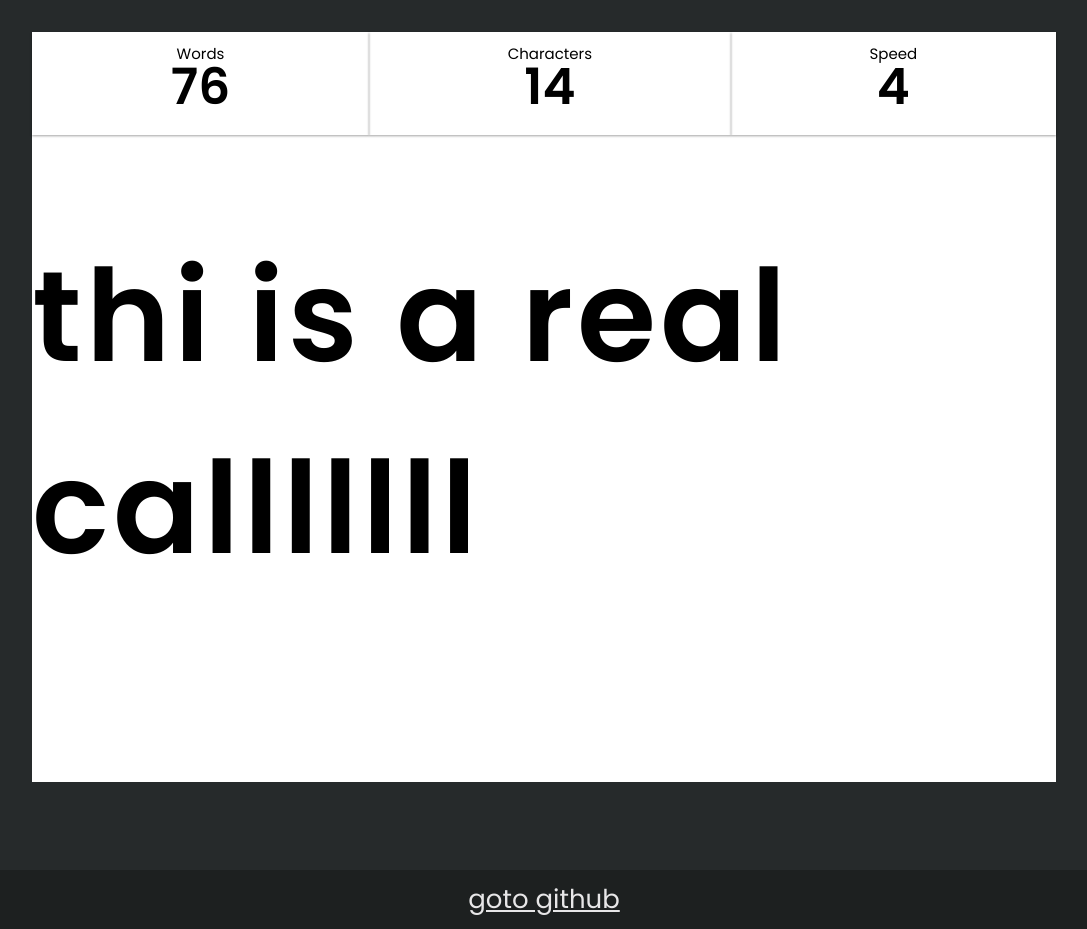
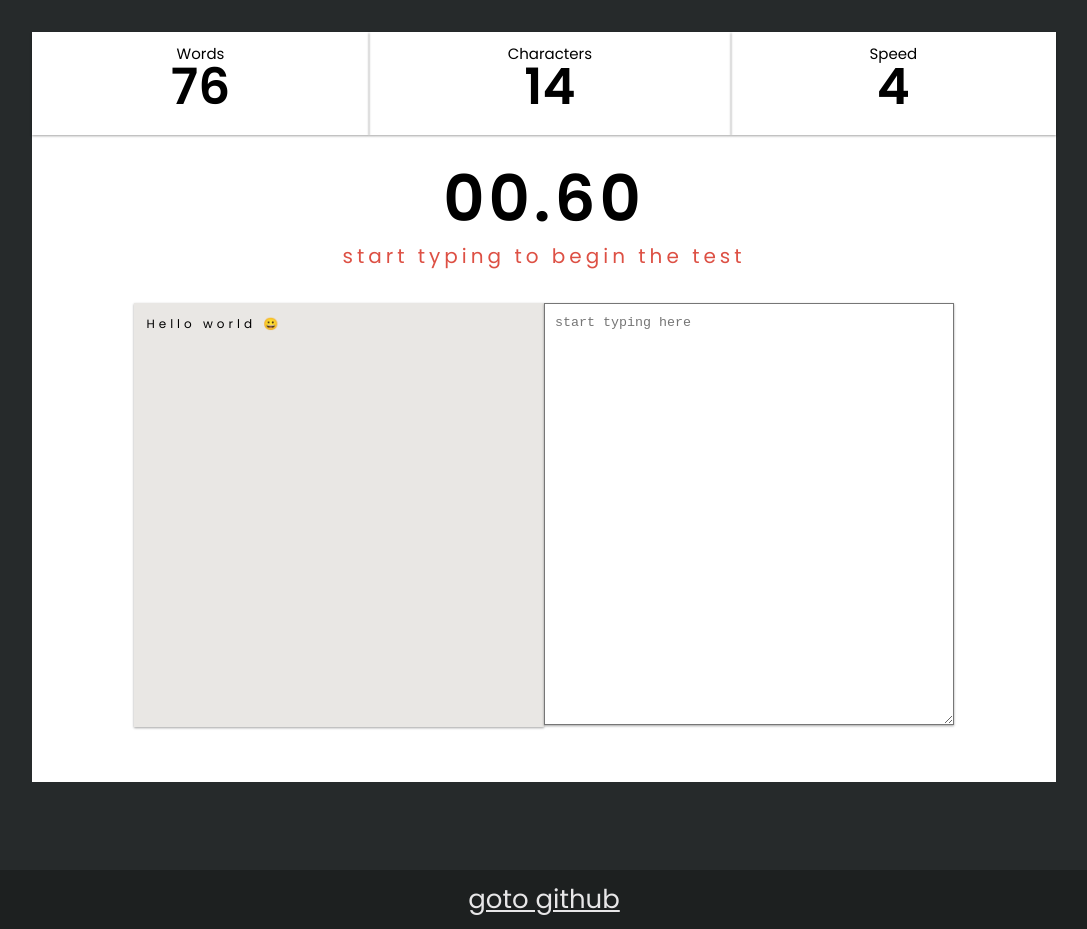
Before and after one commit to sani2608/ReactFlashtype, a React (Create React App) app: page / in a window 1280 px wide. Shown: the part 960-1889 px from the top of the page, without its empty margins (96-1183 px from the left). Built offline with nearby package versions, Linux system fonts and the light colour scheme.

Commit message:
conditional rendering of component

```diff
--- a/src/Components/TestContainer/TestContainer.jsx
+++ b/src/Components/TestContainer/TestContainer.jsx
@@ -1,17 +1,29 @@
 import React from 'react'
 import TypingChallengeContainer from '../TypingChallengeContainer/TypingChallengeContainer';
-// import { TryAgain } from '../TryAgain/TryAgain';
+import { TryAgain } from '../TryAgain/TryAgain';
 
 import './TestContainer.css';
 
 export const TestContainer = ({ words, characters, wpm }) => {
+    let timeRemaining = 5;
+
+
     return (
         <div className='test-container'>
-            <TypingChallengeContainer
-                words={words}
-                characters={characters}
-                wpm={wpm}
-            />
+            {
+                timeRemaining > 0 ? (
+                    <TypingChallengeContainer
+                        words={words}
+                        characters={characters}
+                        wpm={wpm}
+                    />
+                ) : (
+                    <div className='try-again-cont'>
+                        <TryAgain words={words} characters={characters} wpm={wpm} />
+                    </div>
+
+                )
+            }
         </div>
     )
 }
--- a/src/Components/TypingChallengeContainer/TypingChallengeContainer.jsx
+++ b/src/Components/TypingChallengeContainer/TypingChallengeContainer.jsx
@@ -1,5 +1,6 @@
 import React from "react";
 import ChallengeDetailsCard from "../ChallengeDetailsCard/ChallengeDetailsCard";
+import { TypingChallenge } from "../TypingChallenge/TypingChallenge";
 import './TypingChallengeContainer.css'
 const TypingChallengeContainer = ({ words, characters, wpm }) => {
     return (
@@ -11,7 +12,7 @@ const TypingChallengeContainer = ({ words, characters, wpm }) => {
                 <ChallengeDetailsCard cardName="Speed" cardValue={words}/>
             </div>
             <div className="typewriter-container">
-                <h1>thi is a real calllllll</h1>
+                <TypingChallenge selectedParagraph="Hello world 😀"/>
             </div>
         </div>
     );
```
